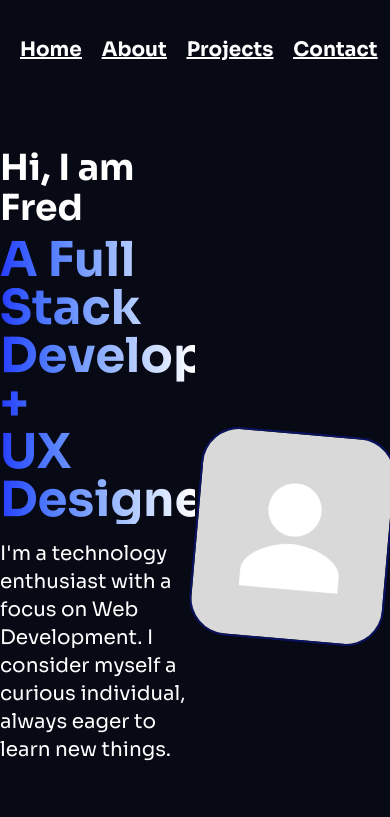
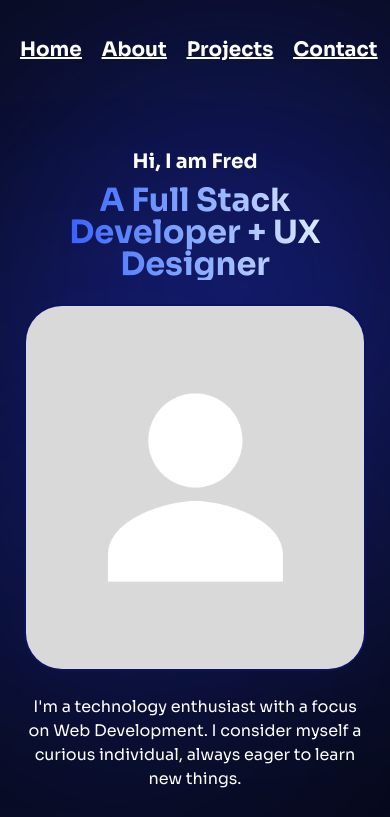
Before and after one commit to TwickE/Portfolio, a Next.js app: page / in a window 390 px wide. Shown: the top 817 px of the page. Built offline with nearby package versions, Linux system fonts and the light colour scheme.

Commit message:
Made the design of the Hero Section responsive; centred the Navbar

```diff
--- a/app/(root)/page.tsx
+++ b/app/(root)/page.tsx
@@ -13,18 +13,28 @@ export default function Home() {
     };
 
     return (
-        <main className="max-w-[1320px] min-h-[calc(100vh-196px)] mx-auto flex my-12">
-            <div className="flex flex-col justify-center gap-2 w-1/2 text-white">
-                <h2 className="text-4xl font-bold">Hi, I am Fred</h2>
-                <h1 className="text-5xl font-bold text-gradient-dark mb-2">A Full Stack Developer +<br />UX Designer</h1>
-                <p className="mb-16">I&apos;m a technology enthusiast with a focus on Web Development. I consider myself a curious individual, always eager to learn new things.</p>
-                <div className="flex gap-5 items-center">
+        <main className="w-[1320px] min-h-[calc(100vh-196px)] mx-auto flex my-12 hero-glow1 max-5xl:w-[1140px] max-4xl:w-[960px] max-3xl:w-[800px] max-2xl:w-[700px] max-2xl:flex-col max-2xl:items-center max-xl:w-[540px] max-lg:w-full max-lg:px-3">
+            <div className="flex flex-col justify-center gap-2 w-1/2 text-white max-2xl:w-[700px] max-2xl:items-center max-xl:w-full max-lg:px-3">
+                <h2 className="text-4xl font-bold max-5xl:text-[2rem] max-4xl:text-[1.8rem] max-3xl:text-[1.4rem] max-2xl:m-auto max-2xl:text-[2rem] max-xl:text-[1.8rem] max-lg:text-2xl max-md:text-xl max-sm:text-base">Hi, I am Fred</h2>
+                <h1 className="text-5xl font-bold text-gradient-dark mb-2 max-5xl:text-[2.7rem] max-4xl:text-4xl max-3xl:text-[2rem] max-2xl:m-auto max-2xl:text-center max-2xl:text-5xl max-xl:text-[2.5rem] max-lg:text-[2rem] max-md:[1.7rem] max-sm:text-xl">A Full Stack Developer + UX Designer</h1>
+                <div className="hero-glow2 hidden max-2xl:block">
+                    <Image
+                        src="/assets/images/profilePlaceHolder.png"
+                        alt="Profile Photo"
+                        width={475}
+                        height={510}
+                        className="border-2 border-secondary bg-dark-photo-bg rounded-[38px] hover:border-primary transition-colors duration-300 max-2xl:my-8 max-lg:w-full max-lg:h-auto max-md:my-4 max-sm:my-2"
+                    />
+                </div>
+                <p className="mb-16 max-4xl:text-[1.1rem] max-3xl:text-base max-3xl:mb-5 max-2xl:text-2xl max-2xl:text-center max-lg:text-[1.1rem] max-lg:w-full max-md:text-base max-sm:text-[0.8rem]">I&apos;m a technology enthusiast with a focus on Web Development. I consider myself a curious individual, always eager to learn new things.</p>
+                <div className="flex gap-5 items-center max-md:flex-wrap max-md:justify-center">
                     <OutlineButton
                         text="Download CV"
                         rightImg={<FiDownload size={18} />}
                         clickFunction={useDownloadCV()}
                         containerClasses="py-5 px-10"
                     />
+                    <div className="flex gap-5 items-center">
                         <OutlineButton
                             rightImg={<FaLinkedin size={18} />}
                             clickFunction={() => openLink("https://www.linkedin.com/in/frederico-silva-727a8b21a/")}
@@ -45,16 +55,15 @@ export default function Home() {
                         />
                     </div>
                 </div>
-            <div className=" flex items-center justify-center w-1/2">
-                <div className="bg-dark-photo-bg rounded-[38px] w-fit rotate-5 hover:rotate-0 transition-transform duration-300">
+            </div>
+            <div className=" flex items-center justify-center w-1/2 hero-glow2 max-2xl:hidden">
                 <Image
                     src="/assets/images/profilePlaceHolder.png"
                     alt="Profile Photo"
                     width={475}
                     height={510}
-                        className="border-2 border-secondary rounded-[38px] hover:border-primary transition-border duration-300"
+                    className="border-2 border-secondary bg-dark-photo-bg rounded-[38px] rotate-5 hover:rotate-0 hover:border-primary transition-all duration-300 max-4xl:w-[80%] max-4xl:h-auto"
                 />
-                </div>
             </div>
         </main>
     )
--- a/app/globals.css
+++ b/app/globals.css
@@ -13,6 +13,16 @@
 @theme {
     --font-sora: var(--font-sora);
 
+    --breakpoint-*: initial;
+    --breakpoint-5xl: 1400px;
+    --breakpoint-4xl: 1200px;
+    --breakpoint-3xl: 1000px;
+    --breakpoint-2xl: 830px;
+    --breakpoint-xl: 720px;
+    --breakpoint-lg: 575px;
+    --breakpoint-md: 450px;
+    --breakpoint-sm: 390px;
+
     --color-primary: #283aff;
     --color-secondary: #0A1264;
 
@@ -23,10 +33,7 @@
 
 
 
-
-    /* --breakpoint-xs: 480px;
-
-    --background-image-hero-pattern: url("/hero-bg.png"); */
+    /* --background-image-hero-pattern: url("/hero-bg.png"); */
 }
 
 @layer components {
@@ -41,4 +48,13 @@
     .outline-button {
         @apply flex items-center justify-center gap-1 border border-primary text-primary text-base bg-transparent rounded-full cursor-pointer hover:bg-primary hover:text-white transition-all duration-300;
     }
+
+    .hero-glow1 {
+        @apply relative before:content-[""] before:absolute before:top-0 before:right-0 before:w-[320px] before:h-[320px] before:rounded-full before:blur-[150px] before:mt-[-5%] before:-z-10 before:bg-primary;
+    }
+
+    .hero-glow2 {
+        @apply relative before:content-[""] before:absolute before:bottom-0 before:left-0 before:w-[220px] before:h-[220px] before:rounded-full before:blur-[150px] before:ms-[-5%] before:-z-10 before:bg-primary;
+    }
+
 }
--- a/components/Navbar.tsx
+++ b/components/Navbar.tsx
@@ -2,7 +2,7 @@ import Link from 'next/link'
 
 const Navbar = () => {
   return (
-    <header className='flex items-center gap-5 text-xl underline font-bold p-5 w-full h-25 text-white'>
+    <header className='flex items-center gap-5 text-xl underline font-bold p-5 m-auto w-fit h-25 text-white'>
         <Link href="/">Home</Link>
         <Link href="/about">About</Link>
         <Link href="/projects">Projects</Link>
```
Lines whose indentation alone changed are shown as unchanged.
